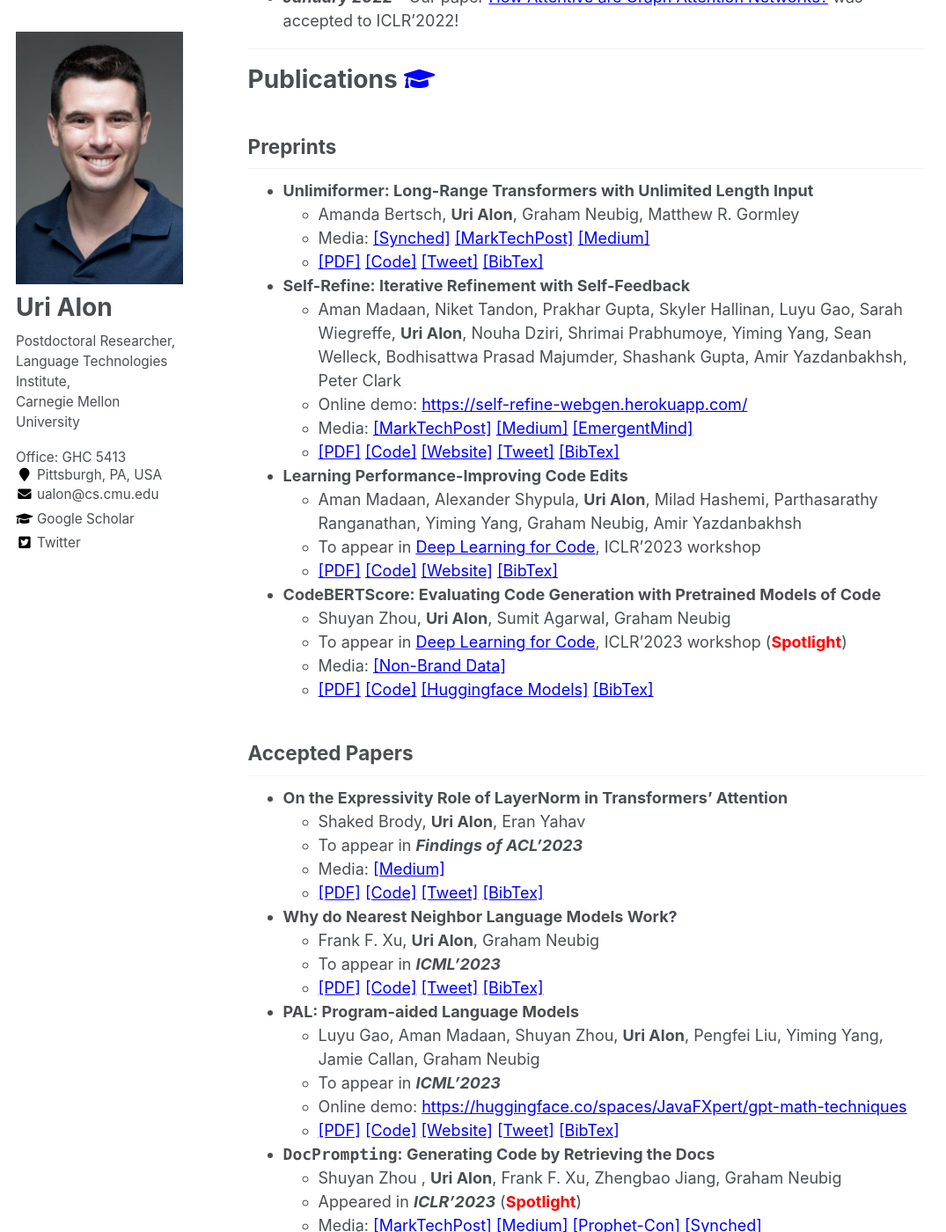
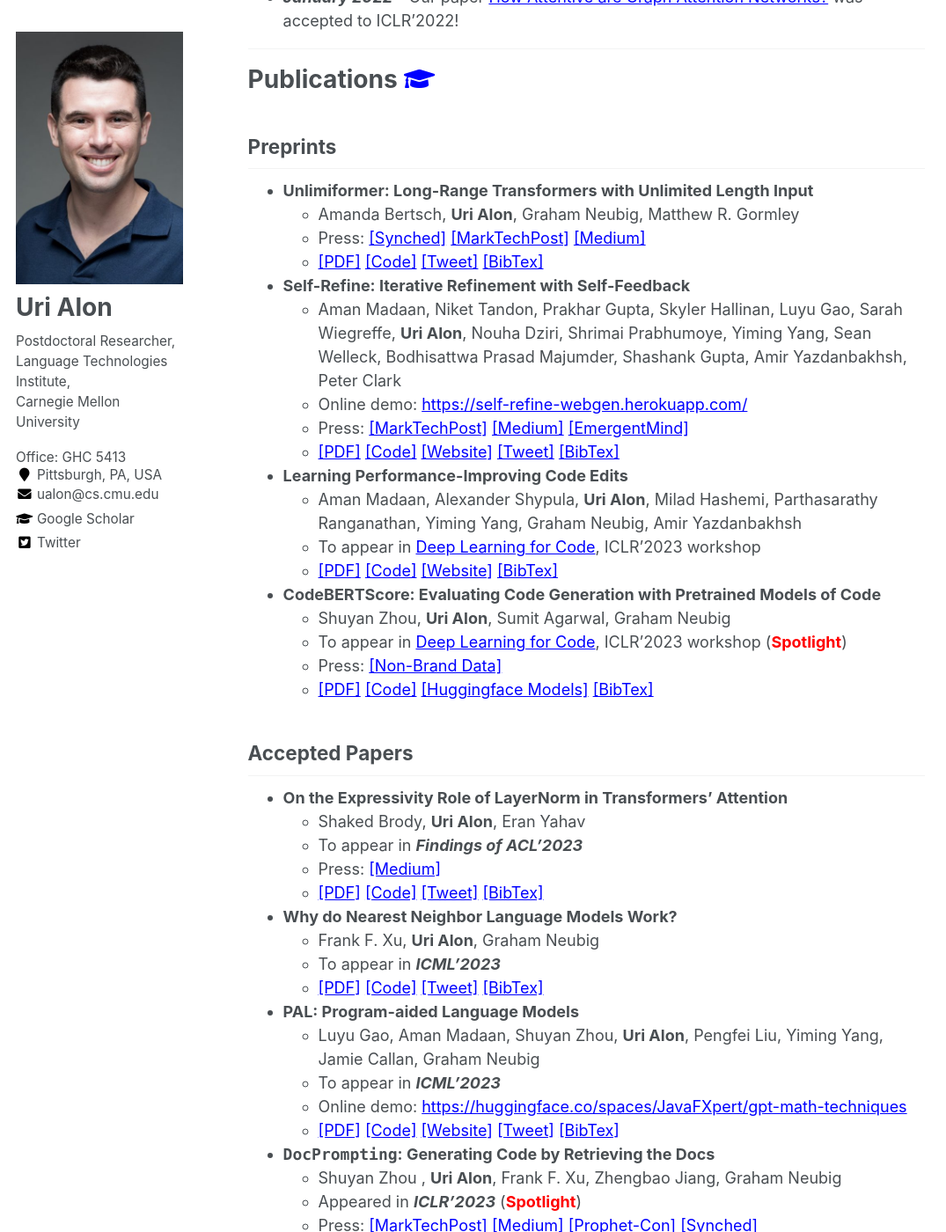
Before and after one commit to urialon/urialon.github.io, a Jekyll site: the page built from _pages/about.md, in a window 1280 px wide and 1400 px high, scrolled down 1654 px. Shown: the whole window at 88% size, without its empty margins (0-1075 px from the left). Built offline with Jekyll 4.4.1, drawn with Linux system fonts in a browser that asks for light colours.

Commit message:
media to press

```diff
--- a/_pages/about.md
+++ b/_pages/about.md
@@ -93,7 +93,7 @@ I am happily married to Lee and father of Gur 🙂
 ## Preprints
 * **Unlimiformer: Long-Range Transformers with Unlimited Length Input**{:id="unlimiformer"}
     * Amanda Bertsch, **Uri Alon**, Graham Neubig, Matthew R. Gormley
-    * Media: [[Synched]](https://syncedreview.com/2023/05/04/cmus-unlimiformer-augments-transformers-to-enable-unbounded-input-lengths/){:target="_blank"} [[MarkTechPost]](https://www.marktechpost.com/2023/05/07/cmu-researchers-introduce-unlimiformer-an-ai-method-for-augmenting-pretrained-encoder-decoders-with-an-external-datastore-to-allow-for-unlimited-length-input/){:target="_blank"} [[Medium]](https://medium.com/techciting/techciting-issue-2-may-7-2023-c3b02e606068){:target="_blank"}
+    * Press: [[Synched]](https://syncedreview.com/2023/05/04/cmus-unlimiformer-augments-transformers-to-enable-unbounded-input-lengths/){:target="_blank"} [[MarkTechPost]](https://www.marktechpost.com/2023/05/07/cmu-researchers-introduce-unlimiformer-an-ai-method-for-augmenting-pretrained-encoder-decoders-with-an-external-datastore-to-allow-for-unlimited-length-input/){:target="_blank"} [[Medium]](https://medium.com/techciting/techciting-issue-2-may-7-2023-c3b02e606068){:target="_blank"}
     * [[PDF]](https://arxiv.org/pdf/2305.01625.pdf){:target="_blank"}
     [[Code]](https://github.com/abertsch72/unlimiformer){:target="_blank"}
     [[Tweet]](https://twitter.com/abertsch72/status/1654110919977324545?s=20){:target="_blank"}
@@ -101,7 +101,7 @@ I am happily married to Lee and father of Gur 🙂
 * **Self-Refine: Iterative Refinement with Self-Feedback**{:id="selfrefine"}
     * Aman Madaan, Niket Tandon, Prakhar Gupta, Skyler Hallinan, Luyu Gao, Sarah Wiegreffe, **Uri Alon**, Nouha Dziri, Shrimai Prabhumoye, Yiming Yang, Sean Welleck, Bodhisattwa Prasad Majumder, Shashank Gupta, Amir Yazdanbakhsh, Peter Clark
     * Online demo: [https://self-refine-webgen.herokuapp.com/](https://self-refine-webgen.herokuapp.com/){:target="_blank"}
-    * Media: [[MarkTechPost]](https://www.marktechpost.com/2023/04/07/this-ai-paper-introduce-self-refine-a-framework-for-improving-initial-outputs-from-llms-through-iterative-feedback-and-refinement/){:target="_blank"} [[Medium]](https://kargarisaac.medium.com/self-refine-a-new-milestone-in-the-ai-era-ac51568873da?source=topics_v2---------5-84--------------------fda4d9ef_ad4f_488d_9028_248a261e661a-------17){:target="_blank"} [[EmergentMind]](https://www.emergentmind.com/posts/self-refine-iterative-refinement-with-self-feedback){:target="_blank"}
+    * Press: [[MarkTechPost]](https://www.marktechpost.com/2023/04/07/this-ai-paper-introduce-self-refine-a-framework-for-improving-initial-outputs-from-llms-through-iterative-feedback-and-refinement/){:target="_blank"} [[Medium]](https://kargarisaac.medium.com/self-refine-a-new-milestone-in-the-ai-era-ac51568873da?source=topics_v2---------5-84--------------------fda4d9ef_ad4f_488d_9028_248a261e661a-------17){:target="_blank"} [[EmergentMind]](https://www.emergentmind.com/posts/self-refine-iterative-refinement-with-self-feedback){:target="_blank"}
     * [[PDF]](https://arxiv.org/pdf/2303.17651.pdf){:target="_blank"}
     [[Code]](https://github.com/madaan/self-refine){:target="_blank"} [[Website]](https://selfrefine.info){:target="_blank"} [[Tweet]](https://twitter.com/johnjnay/status/1642704826776559617?s=20){:target="_blank"} [[BibTex]](https://pastebin.com/raw/stKd6rEB){:target="_blank"}
 
@@ -113,7 +113,7 @@ I am happily married to Lee and father of Gur 🙂
 * **CodeBERTScore: Evaluating Code Generation with Pretrained Models of Code**{:id="cbs"}
     * Shuyan Zhou, **Uri Alon**, Sumit Agarwal, Graham Neubig
     * To appear in [Deep Learning for Code](https://dl4c.github.io/){:target="_blank"}, ICLR'2023 workshop (<span style="color:red">**Spotlight**</span>)
-    * Media: [[Non-Brand Data]](https://cornellius.substack.com/p/automatic-evaluation-metric-for-code){:target="_blank"}
+    * Press: [[Non-Brand Data]](https://cornellius.substack.com/p/automatic-evaluation-metric-for-code){:target="_blank"}
     * [[PDF]](https://arxiv.org/pdf/2302.05527.pdf){:target="_blank"} [[Code]](https://github.com/neulab/code-bert-score){:target="_blank"} [[Huggingface Models]](https://github.com/neulab/code-bert-score#backend-model) [[BibTex]](https://pastebin.com/raw/ugjgw1XM){:target="_blank"}
 
 
@@ -121,7 +121,7 @@ I am happily married to Lee and father of Gur 🙂
 * **On the Expressivity Role of LayerNorm in Transformers’ Attention**{:id="layernorm"}
     * Shaked Brody, **Uri Alon**, Eran Yahav
     * To appear in **_Findings of ACL'2023_**
-    * Media: [[Medium]](https://lessw.medium.com/what-layernorm-really-does-for-attention-in-transformers-4901ea6d890e#:~:text=A%20%E2%80%94%20Projection%3A%20LayerNorm%20helps%20the,be%20orthogonal%20to%20the%20queries){:target="_blank"}
+    * Press: [[Medium]](https://lessw.medium.com/what-layernorm-really-does-for-attention-in-transformers-4901ea6d890e#:~:text=A%20%E2%80%94%20Projection%3A%20LayerNorm%20helps%20the,be%20orthogonal%20to%20the%20queries){:target="_blank"}
     * [[PDF]](https://arxiv.org/pdf/2305.02582){:target="_blank"} [[Code]](https://t.co/cfIEOT8fh3){:target="_blank"} [[Tweet]](https://twitter.com/shakedbr/status/1654449044851159040?s=20){:target="_blank"}
     [[BibTex]](https://pastebin.com/raw/xFYce3Vt){:target="_blank"}
 * **Why do Nearest Neighbor Language Models Work?**{:id="knnwhy"}
@@ -140,7 +140,7 @@ I am happily married to Lee and father of Gur 🙂
     * Shuyan Zhou
 , **Uri Alon**, Frank F. Xu, Zhengbao Jiang, Graham Neubig
     * Appeared in **_ICLR'2023_** (<span style="color:red">**Spotlight**</span>)
-    * Media: [[MarkTechPost]](https://www.marktechpost.com/2023/02/25/cmu-researchers-propose-docprompting-a-natural-language-to-code-generation-approach-by-retrieving-code-documentation/){:target="_blank"} [[Medium]](https://medium.com/syncedreview/cmu-inspired-cognitions-docprompting-improves-code-generation-by-retrieving-relevant-4bc72992130d){:target="_blank"} [[Prophet-Con]](https://prophetcon.com/2023/02/25/cmu-researchers-propose-docprompting-a-natural-language-to-code-generation-approach-by-retrieving-code-documentation/){:target="_blank"} [[Synched]](https://syncedreview.com/2023/02/28/cmu-inspired-cognitions-docprompting-improves-code-generation-by-retrieving-relevant-documentation/){:target="_blank"}
+    * Press: [[MarkTechPost]](https://www.marktechpost.com/2023/02/25/cmu-researchers-propose-docprompting-a-natural-language-to-code-generation-approach-by-retrieving-code-documentation/){:target="_blank"} [[Medium]](https://medium.com/syncedreview/cmu-inspired-cognitions-docprompting-improves-code-generation-by-retrieving-relevant-4bc72992130d){:target="_blank"} [[Prophet-Con]](https://prophetcon.com/2023/02/25/cmu-researchers-propose-docprompting-a-natural-language-to-code-generation-approach-by-retrieving-code-documentation/){:target="_blank"} [[Synched]](https://syncedreview.com/2023/02/28/cmu-inspired-cognitions-docprompting-improves-code-generation-by-retrieving-relevant-documentation/){:target="_blank"}
     * [[PDF]](https://arxiv.org/pdf/2207.05987.pdf){:target="_blank"} [[Code]](https://github.com/shuyanzhou/doccoder){:target="_blank"} [[BibTex]](https://pastebin.com/raw/Jes96jqS){:target="_blank"}
 
 
@@ -223,7 +223,7 @@ I am happily married to Lee and father of Gur 🙂
     * Frank F. Xu, **Uri Alon**, Graham Neubig, Vincent J. Hellendoorn
     * Appeared in [MAPS'2022](https://pldi22.sigplan.org/details/maps-2022-papers/1/A-Systematic-Evaluation-of-Large-Language-Models-of-Code){:target="_blank"}
     * Appeared in [Deep Learning for Code](https://openreview.net/forum?id=SLcEnoObJZq){:target="_blank"}, ICLR'2022 workshop
-    * Media: [[Forbes]](https://www.forbes.com/sites/janakirammsv/2022/03/14/5-ai-tools-that-can-generate-code-to-help-programmers){:target="_blank"} [[ZDNet]](https://www.zdnet.com/article/programming-languages-this-open-source-ai-code-generator-is-very-good-at-writing-in-c/){:target="_blank"} [[VentureBeat]](https://venturebeat.com/2022/03/04/researchers-open-source-code-generating-ai-they-claim-can-beat-openais-codex/){:target="_blank"} [[MarkTechPost]](https://www.marktechpost.com/2022/03/08/cmu-researchers-open-source-polycoder-a-machine-learning-based-code-generator-with-2-7b-parameters/){:target="_blank"}
+    * Press: [[Forbes]](https://www.forbes.com/sites/janakirammsv/2022/03/14/5-ai-tools-that-can-generate-code-to-help-programmers){:target="_blank"} [[ZDNet]](https://www.zdnet.com/article/programming-languages-this-open-source-ai-code-generator-is-very-good-at-writing-in-c/){:target="_blank"} [[VentureBeat]](https://venturebeat.com/2022/03/04/researchers-open-source-code-generating-ai-they-claim-can-beat-openais-codex/){:target="_blank"} [[MarkTechPost]](https://www.marktechpost.com/2022/03/08/cmu-researchers-open-source-polycoder-a-machine-learning-based-code-generator-with-2-7b-parameters/){:target="_blank"}
     * [[PDF]](https://arxiv.org/pdf/2202.13169){:target="_blank"} [[Code]](https://github.com/VHellendoorn/Code-LMs){:target="_blank"} [[BibTex]](https://pastebin.com/raw/ZeNXqKUx){:target="_blank"}
     * Huggingface🤗 model: [NinedayWang/PolyCoder-2.7B](https://huggingface.co/NinedayWang/PolyCoder-2.7B){:target="_blank"}
 
```
